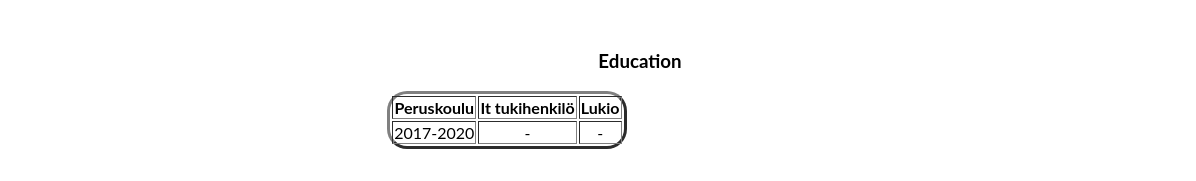
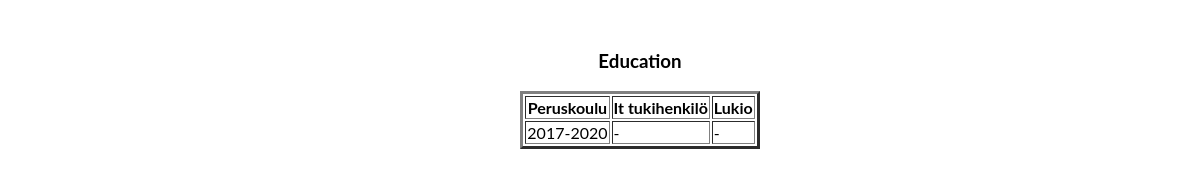
Before and after one commit to KonstaVilkman/Portfolio, a plain HTML site: page index.html in a window 1280 px wide. Shown: the part 619-800 px from the top of the page, 0-1196 px from the left. Drawn offline with Linux system fonts and the light colour scheme.

Commit message:
Update style.css

```diff
--- a/style.css
+++ b/style.css
@@ -104,14 +104,13 @@ h3 {
   text-align: center;
 }
 .taulukko table {
-  border-radius: 20px;
-  text-align: center;
-  margin-left: 30%;
-  margin-right: 30%;
+  align: center;
+  margin-left:auto;
+  margin-right:auto;
 }
 .taulukko tr {
   border-radius: 20px;
-  padding: 10px;
+  padding: 20px;
 }
 .portfoliotext p {
   margin-left: 30%;
```
